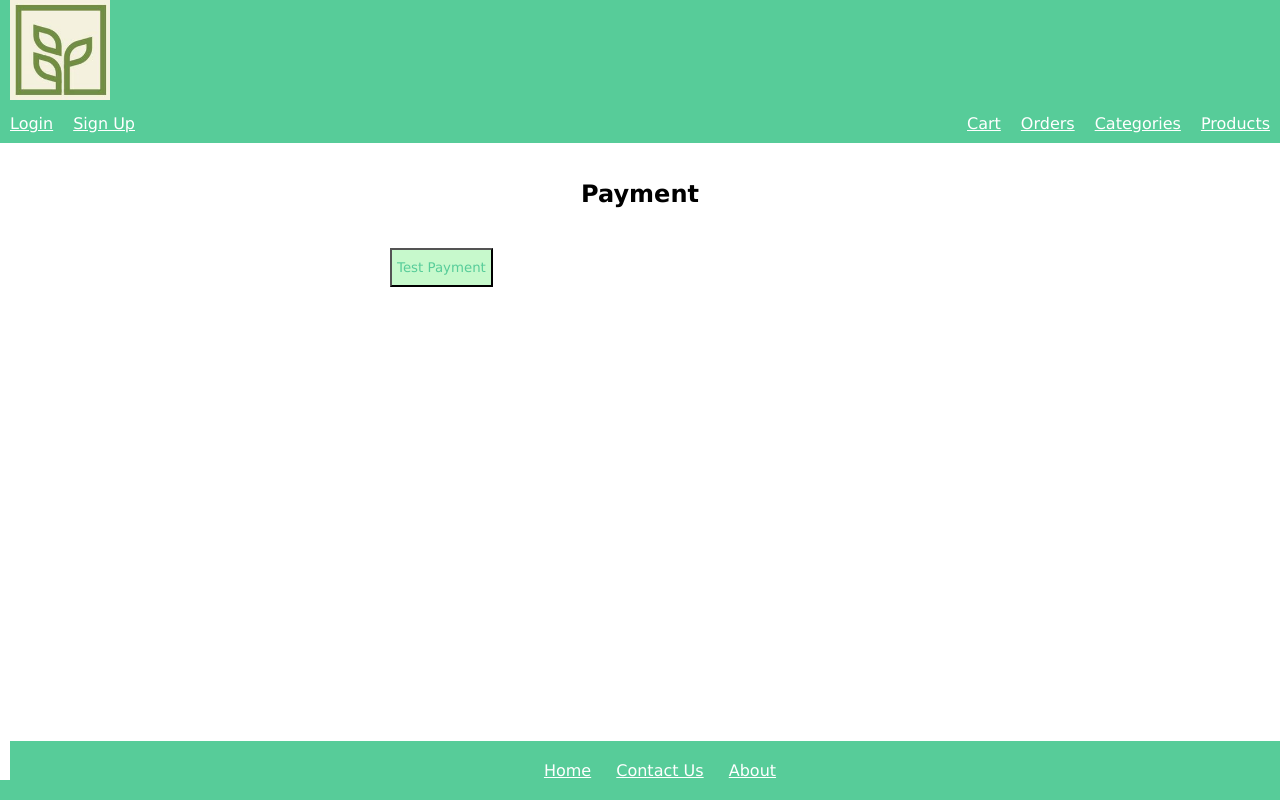
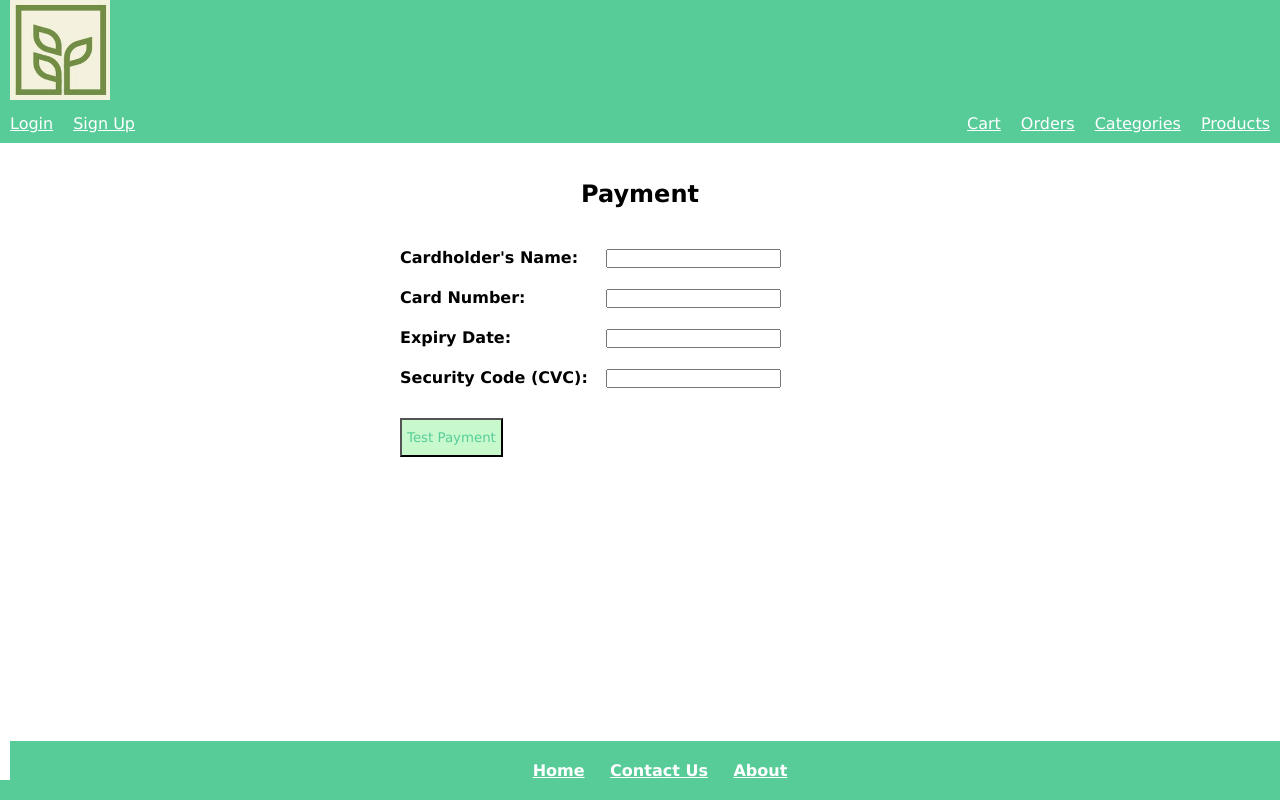
Before and after one commit to c-wright-98/QA_Store, a Flask app: page /payment in a window 1280 px wide. Run offline with Flask 3, Linux system fonts and the light colour scheme.

Commit message:
Added payment input forms

```diff
--- a/static/stylesheets/style1.css
+++ b/static/stylesheets/style1.css
@@ -185,7 +185,7 @@ footer {
 /* set label size so input fields align */
 .form-group label {
     display: inline-block;
-    width: 100px;
+    width: 200px;
 }
 
 .form-group input {
--- a/templates/payment.html
+++ b/templates/payment.html
@@ -5,7 +5,25 @@
         <h2> Payment </h2>
         <div class="form-content">
             <form action="{{url_for('successful')}}" method="get">
+                <div class="form-group">
+                    <label for="cardholder_name"><strong> Cardholder's Name: </label>
+                    <input type="text" id="cardholder_name" name="cardholder_name" required>
+                </div>
+                <div class="form-group">
+                    <label for="cardnumber"><strong> Card Number: </label>
+                    <input type="text" id="cardnumber" name="cardnumber" required>
+                </div>
+                <div class="form-group">
+                    <label for="expire">Expiry Date: </label>
+                    <input type="text" id="expire" name="expire">
+                </div>
+                <div class="form-group">
+                    <label for="SC">Security Code (CVC): </label>
+                    <input type="text" id="SC" name="SC">
+                </div>
+                <div class="form-group">
                 <button type="submit"> Test Payment </button>
+                </div>
             </form>
         </div>
     </div>
```
